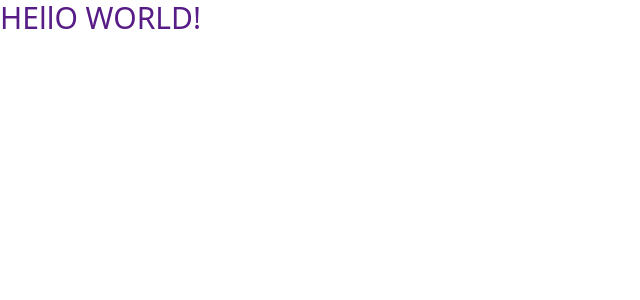
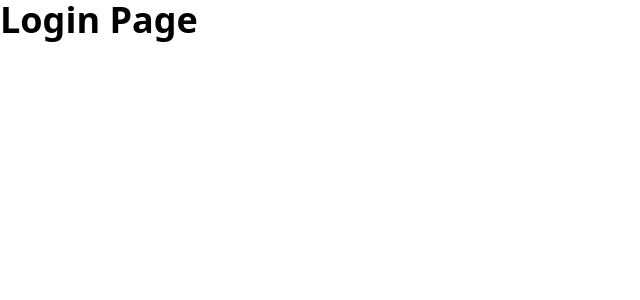
Before and after one commit to deepak-2605/Real-Time-Chat, a React (Create React App) app in the folder frontend/: page / in a window 1280 px wide. Shown: the top 300 px of the page, without its empty margins (0-640 px from the left). Built offline with nearby package versions, Linux system fonts and the light colour scheme.

Commit message:
minor changes

```diff
--- a/frontend/src/App.js
+++ b/frontend/src/App.js
@@ -1,10 +1,7 @@
-
-
+import Login from "./components/Login";
 function App() {
   return (
-    <div className="App">
-      <p className="text-3xl text-purple-900">HEllO WORLD!</p>
-    </div>
+  <Login></Login>
   );
 }
 
--- /dev/null
+++ b/frontend/src/components/Login.js
@@ -0,0 +1,9 @@
+import React from 'react'
+
+export default function Login() {
+  return (
+    <div className='font-bold text-4xl'>
+      Login Page
+    </div>
+  )
+}
```
